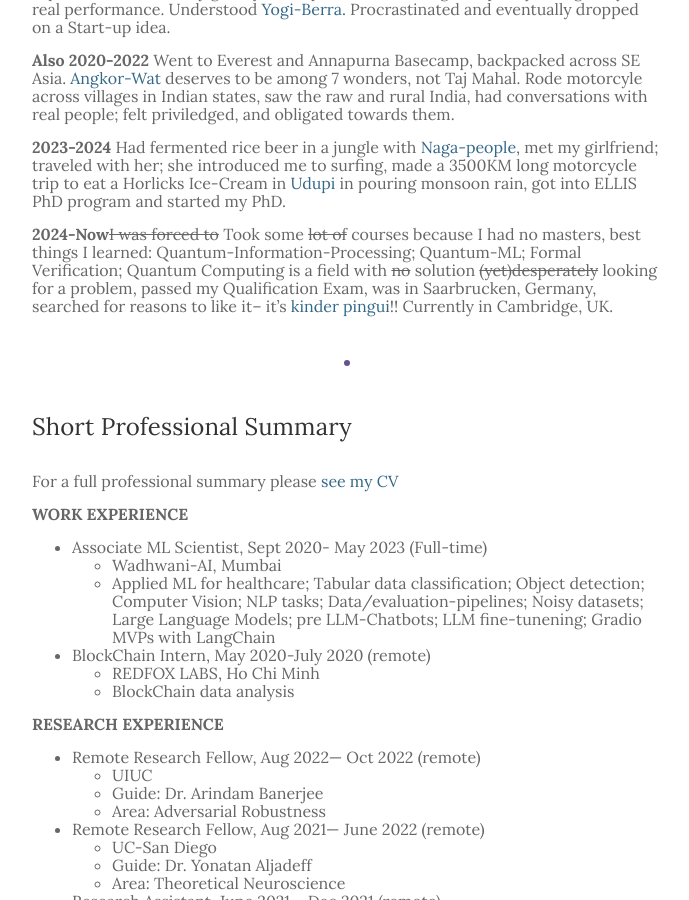
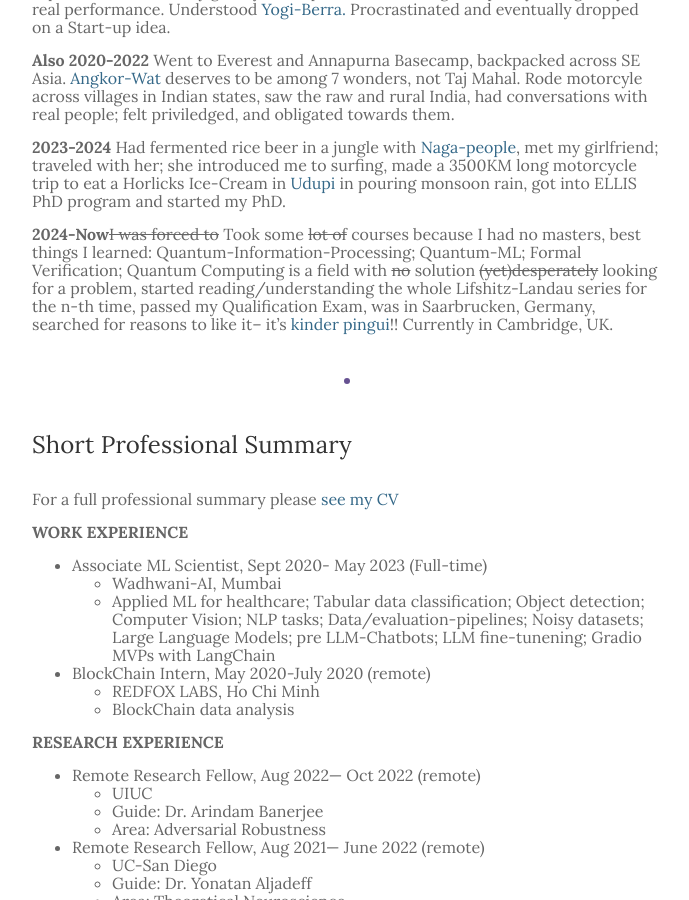
Before and after one commit to santanurathod/santanurathod.github.io, a Jekyll site: the page built from _pages/1_about.md, in a window 1280 px wide and 900 px high, scrolled down 1667 px. Shown: the whole window, without its empty margins (293-982 px from the left). Built offline with Jekyll 4.4.1, drawn with Linux system fonts in a browser that asks for light colours.

Commit message:
[CONTINUE]: Adding research statement/stuff

```diff
--- a/_pages/1_about.md
+++ b/_pages/1_about.md
@@ -38,7 +38,7 @@ air-rifle shooting, playing devil's advocate, seeing tree leaves flutter in the
 
 **2023-2024** Had fermented rice beer in a jungle with [Naga-people](https://en.wikipedia.org/wiki/Naga_people), met my girlfriend; traveled with her; she introduced me to surfing, made a 3500KM long motorcycle trip to eat a Horlicks Ice-Cream in [Udupi](https://youtu.be/PIsPdbLTHUA?si=u7T4FgKZw_gPJGjD) in pouring monsoon rain, got into ELLIS PhD program and started my PhD.
 
-**2024-Now**~~I was forced to~~ Took some ~~lot of~~ courses because I had no masters, best things I learned: Quantum-Information-Processing; Quantum-ML; Formal Verification; Quantum Computing is a field with ~~no~~ solution ~~(yet)desperately~~ looking for a problem, passed my Qualification Exam, was in Saarbrucken, Germany, searched for reasons to like it-- it's [kinder pingui](https://www.kinder.com/de/de/kinder-pingui)!! Currently in Cambridge, UK.
+**2024-Now**~~I was forced to~~ Took some ~~lot of~~ courses because I had no masters, best things I learned: Quantum-Information-Processing; Quantum-ML; Formal Verification; Quantum Computing is a field with ~~no~~ solution ~~(yet)desperately~~ looking for a problem, started reading/understanding the whole Lifshitz-Landau series for the n-th time, passed my Qualification Exam, was in Saarbrucken, Germany, searched for reasons to like it-- it's [kinder pingui](https://www.kinder.com/de/de/kinder-pingui)!! Currently in Cambridge, UK.
 
 ***
 
```
